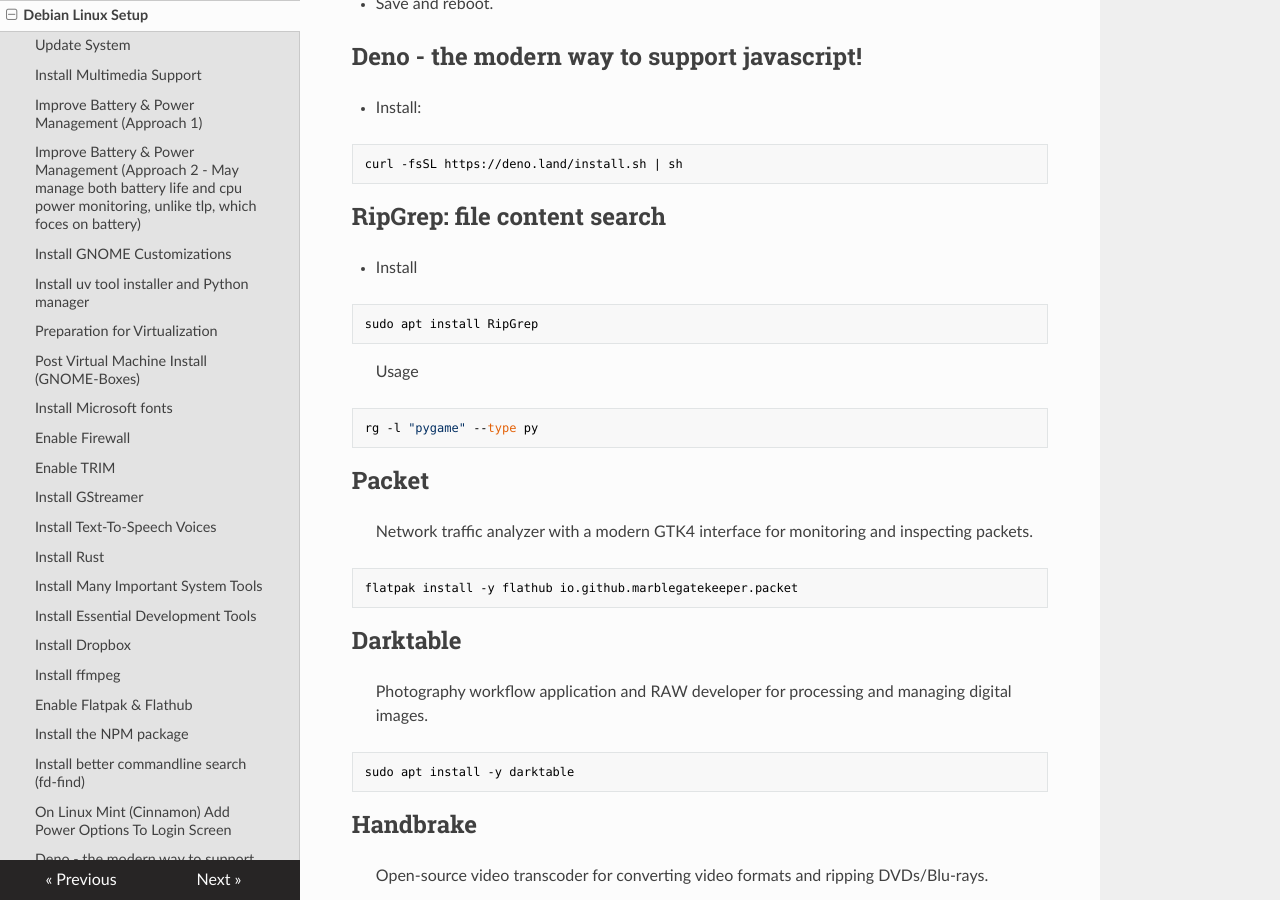
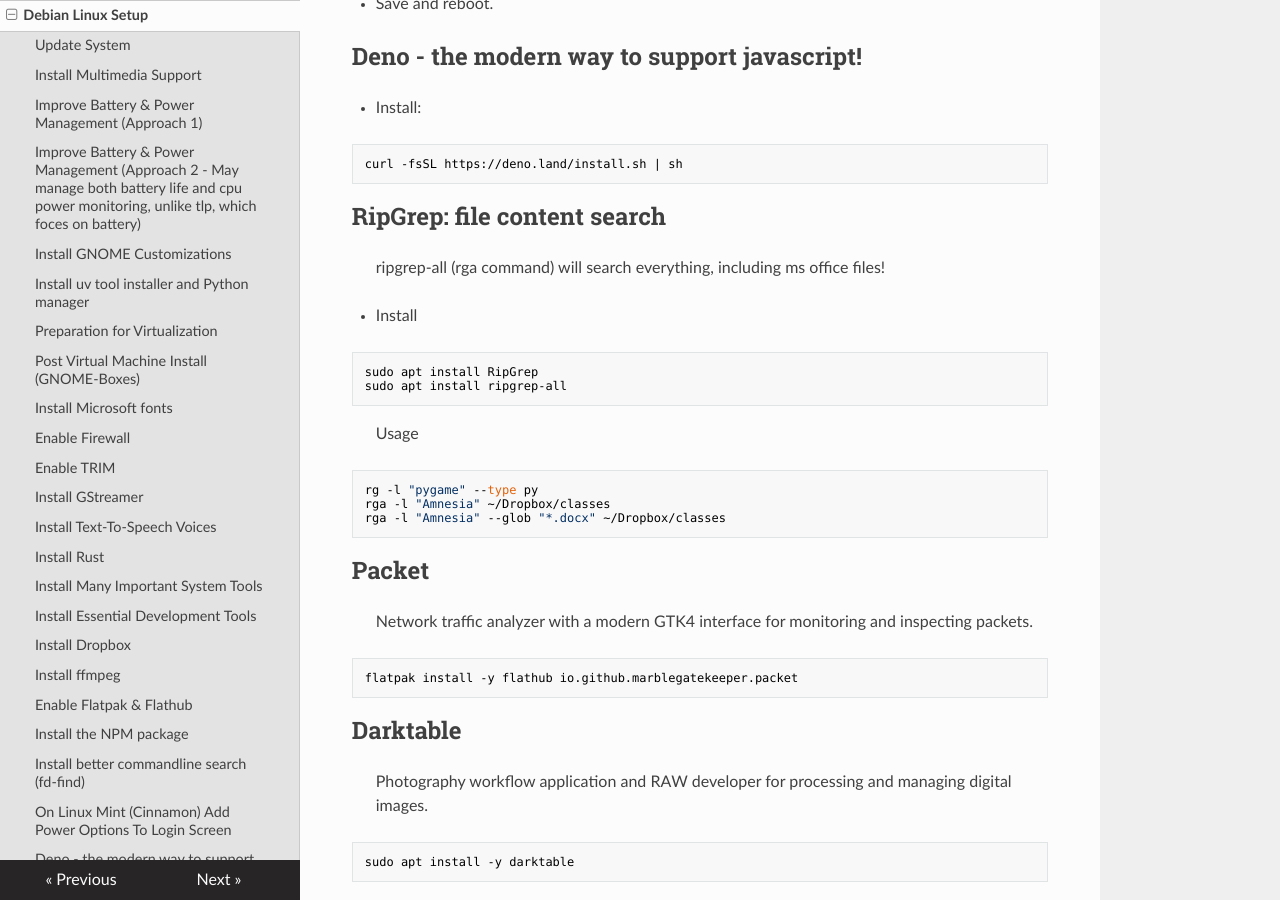
Before and after one commit to travisseymour/useful_stuff, an MkDocs documentation site: the page built from docs/debian_setup.md, in a window 1280 px wide and 900 px high, scrolled down 7052 px. Built offline with MkDocs 1.6.1, drawn with Linux system fonts in a browser that asks for light colours; nearby versions of some CDN libraries.

Commit message:
updated the ripgrep entry to include ripgrep-all

````diff
--- a/docs/debian_setup.md
+++ b/docs/debian_setup.md
@@ -329,15 +329,20 @@
 
 ## RipGrep: file content search
 
+> ripgrep-all (rga command) will search everything, including ms office files!
+
 - Install
 ```bash
 sudo apt install RipGrep
+sudo apt install ripgrep-all
 ```
 
 > Usage
 
 ```bash
 rg -l "pygame" --type py
+rga -l "Amnesia" ~/Dropbox/classes
+rga -l "Amnesia" --glob "*.docx" ~/Dropbox/classes
 ```
 
 ## Packet
````
Also changed, not shown: 1 other file.
